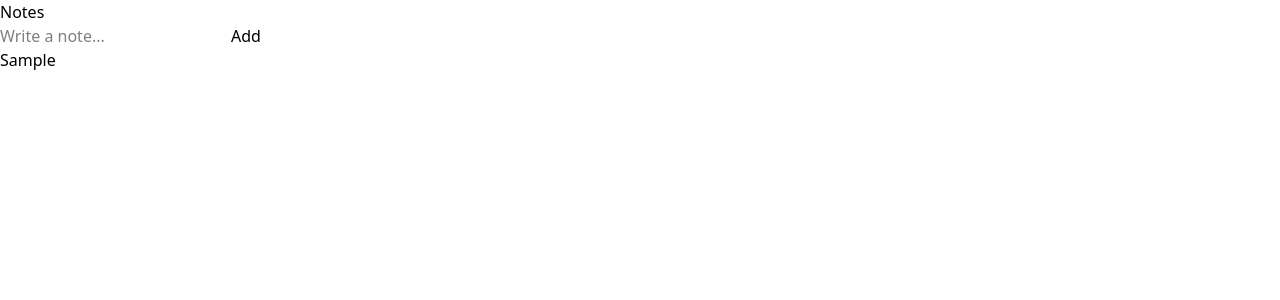
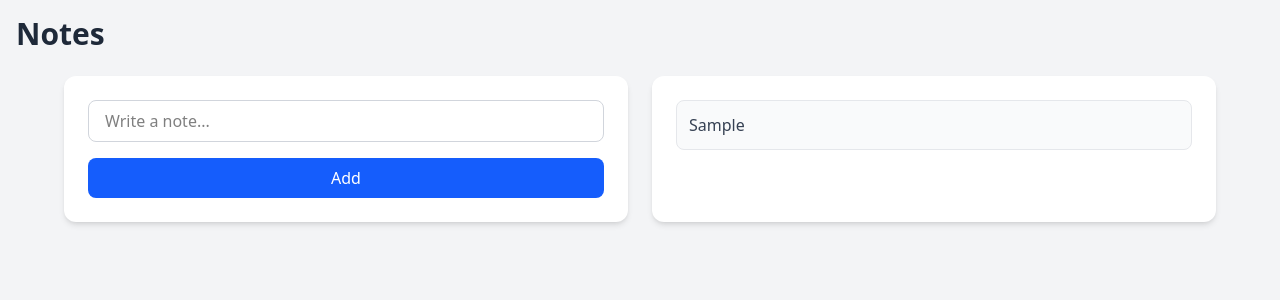
Before and after one commit to ParmeetBhamrah/react-notes-app, a React (Vite) app: page / in a window 1280 px wide. Both pictures are taken after typing "Sample" into the empty fields and a click on the button "Add". Shown: the top 300 px of the page. Built offline with nearby package versions, Linux system fonts and the light colour scheme.

Commit message:
feat: enhance UI with Tailwind CSS for improved layout and styling

```diff
--- a/src/App.jsx
+++ b/src/App.jsx
@@ -28,26 +28,36 @@ function App() {
   }
 
 return (
-    <div>
-      <h1>Notes</h1>
+    <div className="min-h-screen bg-gray-100 p-4">
+      <h1 className="text-3xl font-bold mb-6 text-gray-800">Notes</h1>
 
+      <div className="grid gap-6 md:grid-cols-2 max-w-6xl mx-auto">
+        <div className="bg-white p-6 rounded-xl shadow-md">
           <input
             value={input}
             placeholder="Write a note..."
-        onChange= {(e) =>  {setInput(e.target.value)}}
+            onChange={(e) => {setInput(e.target.value)}}
+            className="w-full px-4 py-2 border border-gray-300 rounded-lg focus:outline-none focus:ring-2 focus:ring-blue-500 focus:border-transparent mb-4"
           />
 
           <button
             onClick={addNote}
+            className="w-full bg-blue-600 hover:bg-blue-700 text-white font-medium py-2 px-4 rounded-lg transition-colors duration-200"
           >
             Add
           </button>
+        </div>
 
-      <ul>
+        <div className="bg-white p-6 rounded-xl shadow-md">
+          <ul className="space-y-3">
             {notes.map((note, index) => (
-          <li key={index}>{note}</li>
+              <li key={index} className="p-3 bg-gray-50 rounded-lg border border-gray-200 text-gray-700">
+                {note}
+              </li>
             ))}
           </ul>
+        </div>
+      </div>
     </div>
   )
 }
```
Lines whose indentation alone changed are shown as unchanged.
